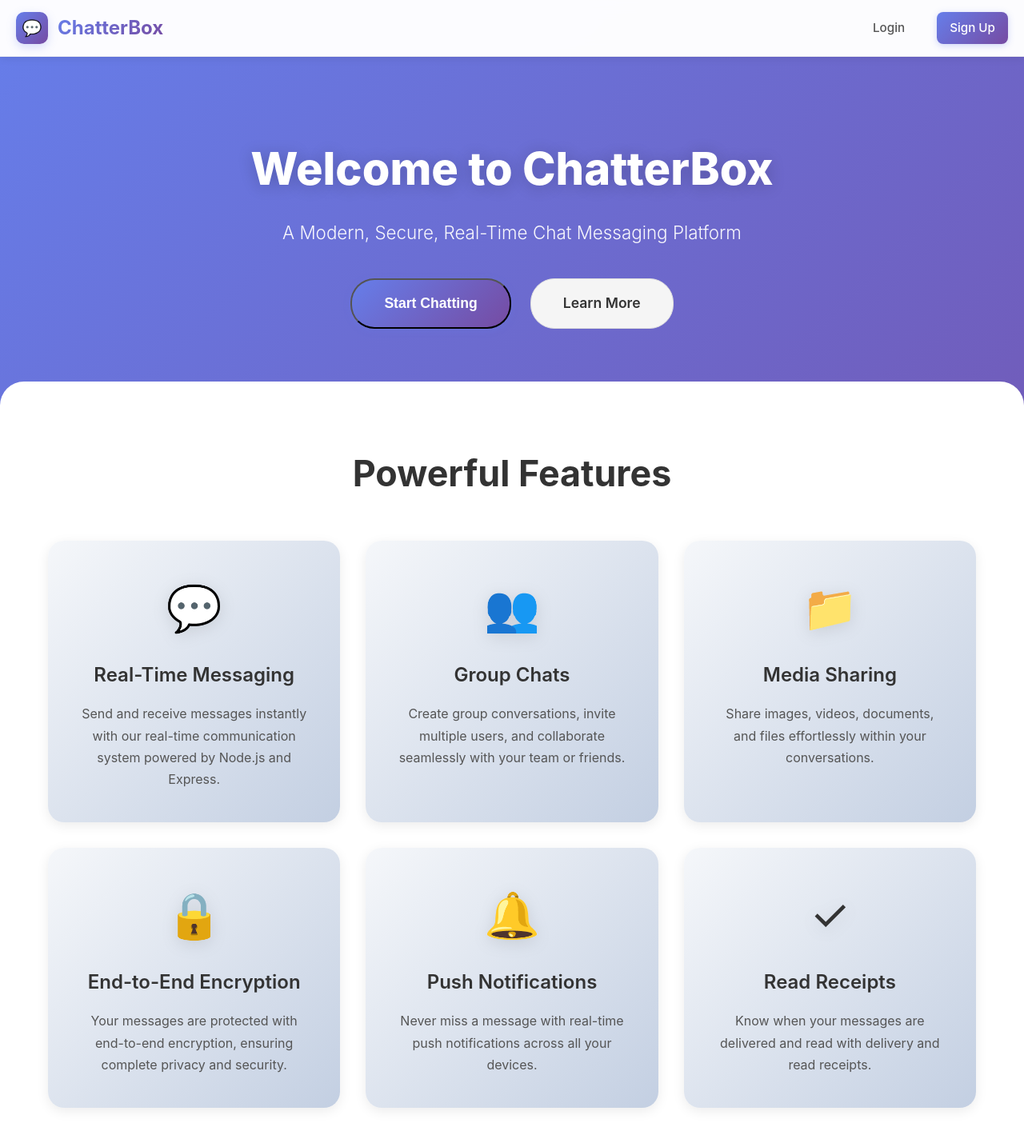
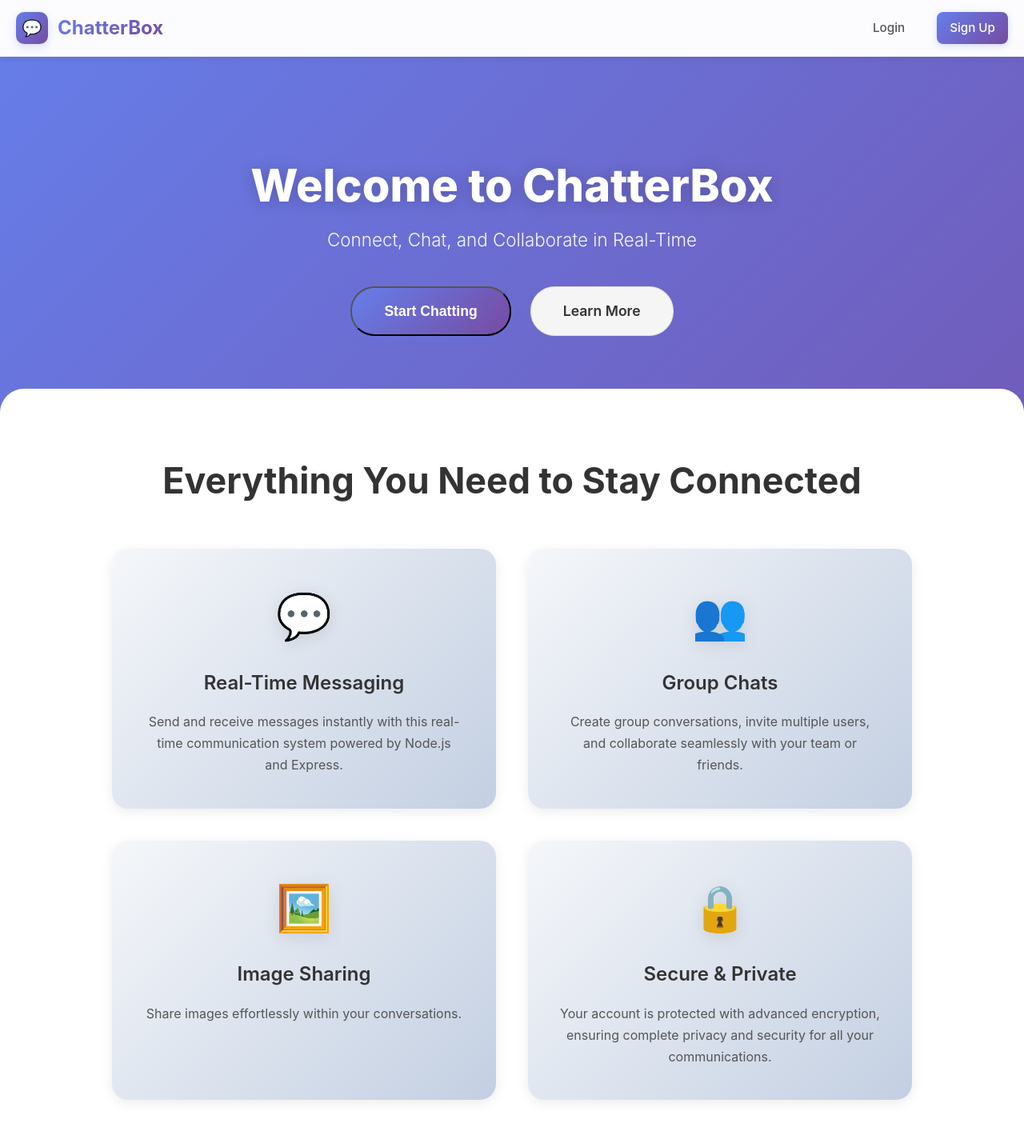
Before and after one commit to HarrisonRS23/Chatterbox, a React (Create React App) app in the folder frontend/: page / in a window 1280 px wide. Shown: the top 1424 px of the page at 80% size. Built offline with nearby package versions, Linux system fonts and the light colour scheme.

Commit message:
Update landing page

```diff
--- a/frontend/src/index.css
+++ b/frontend/src/index.css
@@ -262,10 +262,20 @@ body {
 
 /* LANDING PAGE - HERO SECTION */
 
+.landing-page {
+  min-height: 100vh;
+  display: flex;
+  flex-direction: column;
+}
+
 .hero {
   text-align: center;
-  padding: 6rem 20px;
+  padding: 8rem 20px 6rem;
   color: white;
+  flex: 1;
+  display: flex;
+  align-items: center;
+  justify-content: center;
 }
 
 .hero h1 {
@@ -273,9 +283,10 @@ body {
   margin-bottom: 1rem;
   font-weight: 800;
   text-shadow: 0 2px 20px rgba(0, 0, 0, 0.2);
+  line-height: 1.2;
 }
 
-.hero p {
+.hero-subtitle {
   font-size: 1.4rem;
   margin-bottom: 2.5rem;
   opacity: 0.95;
@@ -341,9 +352,29 @@ body {
 
 .features-grid {
   display: grid;
-  grid-template-columns: repeat(auto-fit, minmax(300px, 1fr));
-  gap: 2rem;
-  margin-top: 3rem;
+  grid-template-columns: repeat(2, 1fr);
+  gap: 2.5rem;
+  max-width: 1000px;
+  margin: 0 auto;
+}
+
+@media (max-width: 768px) {
+  .features-grid {
+    grid-template-columns: 1fr;
+    gap: 2rem;
+  }
+
+  .hero h1 {
+    font-size: 2.5rem;
+  }
+
+  .hero-subtitle {
+    font-size: 1.2rem;
+  }
+
+  .section-title {
+    font-size: 2rem;
+  }
 }
 
 .feature-card {
--- a/frontend/src/pages/MessageLanding.js
+++ b/frontend/src/pages/MessageLanding.js
@@ -18,12 +18,12 @@ const Message = () => {
   };
 
   return (
-   <div>
+   <div className="landing-page">
       {/* Hero Section */}
       <section className="hero">
         <div className="container">
           <h1>Welcome to ChatterBox</h1>
-          <p>A Modern, Secure, Real-Time Chat Messaging Platform</p>
+          <p className="hero-subtitle">Connect, Chat, and Collaborate in Real-Time</p>
           <div className="hero-buttons">
             <button onClick={handleStartChatting} className="btn btn-primary">
               Start Chatting
@@ -38,13 +38,13 @@ const Message = () => {
       {/* Features Section */}
       <section id="features" className="features">
         <div className="container">
-          <h2 className="section-title">Powerful Features</h2>
+          <h2 className="section-title">Everything You Need to Stay Connected</h2>
           <div className="features-grid">
             <div className="feature-card">
               <div className="feature-icon">💬</div>
               <h3>Real-Time Messaging</h3>
               <p>
-                Send and receive messages instantly with our real-time
+                Send and receive messages instantly with this real-time
                 communication system powered by Node.js and Express.
               </p>
             </div>
@@ -57,35 +57,19 @@ const Message = () => {
               </p>
             </div>
             <div className="feature-card">
-              <div className="feature-icon">📁</div>
-              <h3>Media Sharing</h3>
+              <div className="feature-icon">🖼️</div>
+              <h3>Image Sharing</h3>
               <p>
-                Share images, videos, documents, and files effortlessly within
+                Share images effortlessly within
                 your conversations.
               </p>
             </div>
             <div className="feature-card">
               <div className="feature-icon">🔒</div>
-              <h3>End-to-End Encryption</h3>
+              <h3>Secure & Private</h3>
               <p>
-                Your messages are protected with end-to-end encryption, ensuring
-                complete privacy and security.
-              </p>
-            </div>
-            <div className="feature-card">
-              <div className="feature-icon">🔔</div>
-              <h3>Push Notifications</h3>
-              <p>
-                Never miss a message with real-time push notifications across
-                all your devices.
-              </p>
-            </div>
-            <div className="feature-card">
-              <div className="feature-icon">✓</div>
-              <h3>Read Receipts</h3>
-              <p>
-                Know when your messages are delivered and read with delivery and
-                read receipts.
+                Your account is protected with advanced encryption, ensuring
+                complete privacy and security for all your communications.
               </p>
             </div>
           </div>
```
Also changed, not shown: 1 other file (tests, documents, lock files or other folders).
